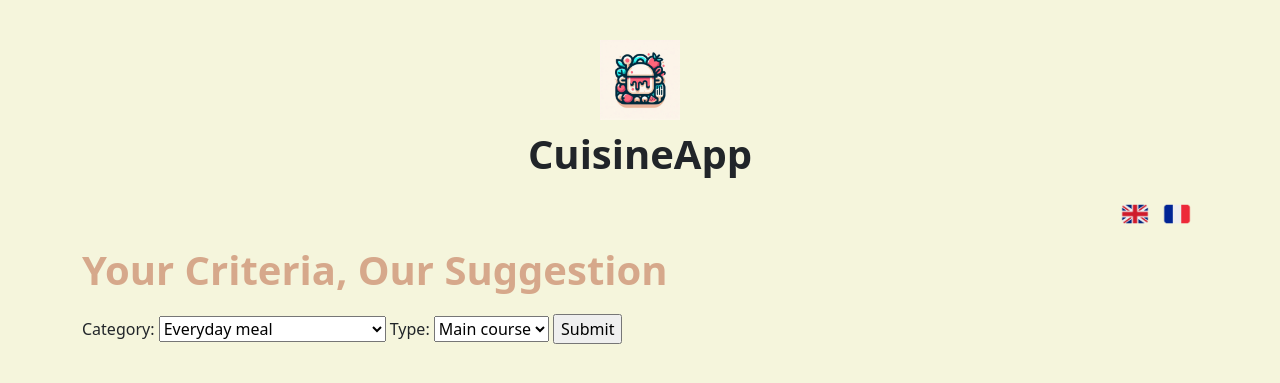
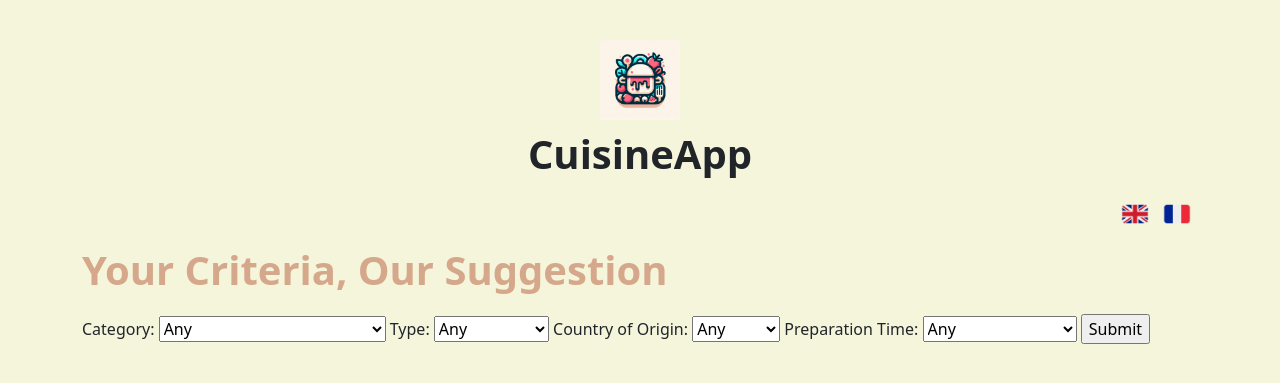
Before and after one commit to Brainscienstorm/flaskapplirecette, a Flask app: page /guided in a window 1280 px wide. Shown: the top 383 px of the page. Run offline with Flask 3, Linux system fonts and the light colour scheme; data comes from the database, SQL or seed files in the repository; both versions use the stored data as it was after the commit.

Commit message:
Updated ingredient search functionality and added country of origin

```diff
--- a/app.py
+++ b/app.py
@@ -41,13 +41,13 @@ def set_language(lang):
     return redirect(url_for('index'))
 
 
-# Surprise Me functionality
 @app.route('/surprise')
 def surprise_me():
     conn = get_db_connection()
     recipe = conn.execute('''
         SELECT r.*, GROUP_CONCAT(DISTINCT t.nom_type_{0}) as types,
-        GROUP_CONCAT(DISTINCT c.nom_categorie_{0}) as categories
+        GROUP_CONCAT(DISTINCT c.nom_categorie_{0}) as categories,
+        r.pays_origine_{0} as country_of_origin
         FROM Recettes r
         LEFT JOIN RecetteTypes rt ON r.id = rt.recette_id
         LEFT JOIN Types t ON rt.type_id = t.id
@@ -57,16 +57,15 @@ def surprise_me():
         ORDER BY RANDOM()
         LIMIT 1
     '''.format(session['lang'])).fetchone()
+
     if recipe is None:
-        # Handle the case where no recipes are in the database
-        # e.g., redirect or show a message
-        return render_template("no_recipes.html")  # or something appropriate
-
+        return render_template("no_recipes.html")  # Handle the case if no recipe is found
 
     ingredients = conn.execute('''
-        SELECT i.nom_ingredient_{0} as ingredient
+        SELECT i.nom_ingredient_{0} as ingredient, iq.quantity_{0} as quantity
         FROM Ingredients i
         JOIN RecetteIngredients ri ON i.id = ri.ingredient_id
+        LEFT JOIN IngredientQuantities iq ON i.id = iq.ingredient_id AND ri.recette_id = iq.recette_id
         WHERE ri.recette_id = ?
     '''.format(session['lang']), (recipe['id'],)).fetchall()
 
@@ -80,80 +79,106 @@ def surprise_me():
     conn.close()
     return render_template('surprise.html', recipe=recipe, ingredients=ingredients, instructions=instructions)
 
-# Guided Choice functionality (updated for next/previous navigation)
+
+
 @app.route('/guided', methods=['GET', 'POST'])
 def guided_choice():
     conn = get_db_connection()
 
-    # Get available categories and types
-    categories = conn.execute('''
-        SELECT DISTINCT nom_categorie_{0} as category
-        FROM Categories
-    '''.format(session['lang'])).fetchall()
+    # Fetch available categories, types, countries, and preparation times
+    categories = conn.execute('''SELECT DISTINCT nom_categorie_{0} as category FROM Categories'''.format(session['lang'])).fetchall()
+    types = conn.execute('''SELECT DISTINCT nom_type_{0} as type FROM Types'''.format(session['lang'])).fetchall()
+    countries = conn.execute('''SELECT DISTINCT pays_origine_{0} as country FROM Recettes'''.format(session['lang'])).fetchall()
 
-    types = conn.execute('''
-        SELECT DISTINCT nom_type_{0} as type
-        FROM Types
+    # Fetch distinct preparation times and categorize into less than and more than 1 hour
+    prep_times = conn.execute('''
+        SELECT DISTINCT
+            CASE
+                WHEN temps_preparation_{0} LIKE "%h%" OR temps_preparation_{0} LIKE "%hour%" THEN "more_than_1h"
+                ELSE "less_than_1h"
+            END as prep_time_category
+        FROM Recettes
     '''.format(session['lang'])).fetchall()
 
     if request.method == 'POST':
+        # Get the selected filters from the form
         category = request.form['category']
         dish_type = request.form['type']
+        country = request.form['country']
+        prep_time = request.form['prep_time']
 
-        # Query for matching recipes, now retrieving up to 10 recipes
-        recipes_raw = conn.execute('''
-            SELECT r.*, GROUP_CONCAT(DISTINCT t.nom_type_{0}) as types,
-                   GROUP_CONCAT(DISTINCT c.nom_categorie_{0}) as categories
-            FROM Recettes r
-            JOIN RecetteCategories rc ON r.id = rc.recette_id
-            JOIN Categories c ON rc.categorie_id = c.id
-            JOIN RecetteTypes rt ON r.id = rt.recette_id
-            JOIN Types t ON rt.type_id = t.id
-            WHERE c.nom_categorie_{0} = ? AND t.nom_type_{0} = ?
-            GROUP BY r.id
-            ORDER BY RANDOM()
-            LIMIT 10
-        '''.format(session['lang']), (category, dish_type)).fetchall()
+        # Construct the SQL query based on the selected filters
+        query = '''SELECT r.*, GROUP_CONCAT(DISTINCT t.nom_type_{0}) as types,
+                          GROUP_CONCAT(DISTINCT c.nom_categorie_{0}) as categories,
+                          r.pays_origine_{0} as country_of_origin
+                   FROM Recettes r
+                   JOIN RecetteCategories rc ON r.id = rc.recette_id
+                   JOIN Categories c ON rc.categorie_id = c.id
+                   JOIN RecetteTypes rt ON r.id = rt.recette_id
+                   JOIN Types t ON rt.type_id = t.id
+                   WHERE 1=1'''.format(session['lang'])
 
-        # Convert the results to a list of dictionaries for session storage
+        # Apply filters if they are not set to "any"
+        filters = []
+        if category != 'any':
+            query += " AND c.nom_categorie_{0} = ?".format(session['lang'])
+            filters.append(category)
+        if dish_type != 'any':
+            query += " AND t.nom_type_{0} = ?".format(session['lang'])
+            filters.append(dish_type)
+        if country != 'any':
+            query += " AND r.pays_origine_{0} = ?".format(session['lang'])
+            filters.append(country)
+        if prep_time != 'any':
+            query += " AND CASE WHEN temps_preparation_{0} LIKE '%h%' OR temps_preparation_{0} LIKE '%hour%' THEN 'more_than_1h' ELSE 'less_than_1h' END = ?".format(session['lang'])
+            filters.append(prep_time)
+
+        query += " GROUP BY r.id ORDER BY RANDOM() LIMIT 10"
+
+        recipes_raw = conn.execute(query, tuple(filters)).fetchall()
+
+        # Convert the query results to a list of dictionaries for session storage
         recipes = [dict(recipe) for recipe in recipes_raw]
 
         if recipes:
-            # Store results and initial index in the session
+            # Store the filtered results and initial index in the session
             session['guided_choice_results'] = recipes
             session['guided_choice_index'] = 0
             session['selected_category'] = category
             session['selected_type'] = dish_type
+            session['selected_country'] = country
+            session['selected_prep_time'] = prep_time
             conn.close()
             return redirect(url_for('guided_choice'))
         else:
             conn.close()
-            # Render a message if no recipe was found for the given criteria.
-            return render_template('guided.html', categories=categories, types=types,
-                                   selected_category=category, selected_type=dish_type,
-                                   no_recipe=True)
+            return render_template('guided.html', categories=categories, types=types, countries=countries,
+                                   prep_times=prep_times, no_recipe=True)
+
     else:
-        # GET request: check if we have guided choice results stored in session
+        # Handle the GET request, where the results are already stored in session
         if 'guided_choice_results' in session:
             recipes = session['guided_choice_results']
             index = session.get('guided_choice_index', 0)
             action = request.args.get('action')
+
             if action == 'next' and index < len(recipes) - 1:
                 index += 1
             elif action == 'prev' and index > 0:
                 index -= 1
             session['guided_choice_index'] = index
+
             current_recipe = recipes[index]
 
-            # Fetch ingredients for the current recipe
+            # Fetch ingredients and instructions for the current recipe
             ingredients = conn.execute('''
-                SELECT i.nom_ingredient_{0} as ingredient
+                SELECT i.nom_ingredient_{0} as ingredient, iq.quantity_{0} as quantity
                 FROM Ingredients i
                 JOIN RecetteIngredients ri ON i.id = ri.ingredient_id
+                LEFT JOIN IngredientQuantities iq ON i.id = iq.ingredient_id AND ri.recette_id = iq.recette_id
                 WHERE ri.recette_id = ?
             '''.format(session['lang']), (current_recipe['id'],)).fetchall()
 
-            # Fetch instructions for the current recipe
             instructions = conn.execute('''
                 SELECT step_number, instruction_{0} as instruction
                 FROM Instructions
@@ -162,15 +187,14 @@ def guided_choice():
             '''.format(session['lang']), (current_recipe['id'],)).fetchall()
 
             conn.close()
-            return render_template('guided.html', categories=categories, types=types,
-                                   selected_category=session.get('selected_category'),
-                                   selected_type=session.get('selected_type'),
-                                   recipe=current_recipe, ingredients=ingredients,
-                                   instructions=instructions,
-                                   current_index=index, total=len(recipes))
+            return render_template('guided.html', categories=categories, types=types, countries=countries,
+                                   prep_times=prep_times, recipe=current_recipe, ingredients=ingredients,
+                                   instructions=instructions, current_index=index, total=len(recipes))
         else:
             conn.close()
-            return render_template('guided.html', categories=categories, types=types)
+            return render_template('guided.html', categories=categories, types=types, countries=countries,
+                                   prep_times=prep_times)
+
 
 
 
@@ -262,7 +286,8 @@ def ingredient_search():
             current_recipe = recipes[index]
             top_recipe = conn.execute('''
                 SELECT r.*, GROUP_CONCAT(DISTINCT t.nom_type_{0}) as types,
-                       GROUP_CONCAT(DISTINCT c.nom_categorie_{0}) as categories
+                    GROUP_CONCAT(DISTINCT c.nom_categorie_{0}) as categories,
+                    r.pays_origine_{0} as country_of_origin
                 FROM Recettes r
                 LEFT JOIN RecetteTypes rt ON r.id = rt.recette_id
                 LEFT JOIN Types t ON rt.type_id = t.id
@@ -272,12 +297,15 @@ def ingredient_search():
                 GROUP BY r.id
             '''.format(session['lang']), (current_recipe['id'],)).fetchone()
 
+
             details_ingredients = conn.execute('''
-                SELECT i.nom_ingredient_{0} as ingredient
+                SELECT i.nom_ingredient_{0} as ingredient, iq.quantity_{0} as quantity
                 FROM Ingredients i
                 JOIN RecetteIngredients ri ON i.id = ri.ingredient_id
+                LEFT JOIN IngredientQuantities iq ON i.id = iq.ingredient_id AND ri.recette_id = iq.recette_id
                 WHERE ri.recette_id = ?
             '''.format(session['lang']), (current_recipe['id'],)).fetchall()
+
 
             instructions = conn.execute('''
                 SELECT step_number, instruction_{0} as instruction
--- a/templates/guided.html
+++ b/templates/guided.html
@@ -10,27 +10,52 @@
 
     <!-- Always display the selection form -->
     <form method="POST">
-        <label for="category">
-            {{ "Category" if session['lang'] == 'en' else "Catégorie" }}:
+        <!-- Category -->
+        <label for="category">{{ "Category" if session['lang'] == 'en' else "Catégorie" }}:
             <select name="category" id="category">
+                <option value="any">{{ "Any" if session['lang'] == 'en' else "Tout" }}</option>
                 {% for cat in categories %}
-                    <option value="{{ cat.category }}"
-                        {% if selected_category is defined and selected_category == cat.category %}selected{% endif %}>
+                    <option value="{{ cat.category }}" {% if selected_category == cat.category %}selected{% endif %}>
                         {{ cat.category }}
                     </option>
                 {% endfor %}
             </select>
         </label>
 
-        <label for="type">
-            {{ "Type" if session['lang'] == 'en' else "Type" }}:
+        <!-- Type -->
+        <label for="type">{{ "Type" if session['lang'] == 'en' else "Type" }}:
             <select name="type" id="type">
+                <option value="any">{{ "Any" if session['lang'] == 'en' else "Tout" }}</option>
                 {% for t in types %}
-                    <option value="{{ t.type }}"
-                        {% if selected_type is defined and selected_type == t.type %}selected{% endif %}>
+                    <option value="{{ t.type }}" {% if selected_type == t.type %}selected{% endif %}>
                         {{ t.type }}
                     </option>
                 {% endfor %}
+            </select>
+        </label>
+
+        <!-- Country of Origin -->
+        <label for="country">{{ "Country of Origin" if session['lang'] == 'en' else "Pays d'origine" }}:
+            <select name="country" id="country">
+                <option value="any">{{ "Any" if session['lang'] == 'en' else "Tout" }}</option>
+                {% for c in countries %}
+                    <option value="{{ c.country }}" {% if selected_country == c.country %}selected{% endif %}>
+                        {{ c.country }}
+                    </option>
+                {% endfor %}
+            </select>
+        </label>
+
+        <!-- Preparation Time -->
+        <label for="prep_time">{{ "Preparation Time" if session['lang'] == 'en' else "Temps de préparation" }}:
+            <select name="prep_time" id="prep_time">
+                <option value="any">{{ "Any" if session['lang'] == 'en' else "Tout" }}</option>
+                <option value="less_than_1h" {% if selected_prep_time == 'less_than_1h' %}selected{% endif %}>
+                    {{ "Less than 1 hour" if session['lang'] == 'en' else "Moins de 1 heure" }}
+                </option>
+                <option value="more_than_1h" {% if selected_prep_time == 'more_than_1h' %}selected{% endif %}>
+                    {{ "More than 1 hour" if session['lang'] == 'en' else "Plus de 1 heure" }}
+                </option>
             </select>
         </label>
 
@@ -43,13 +68,14 @@
         <h2 class="dish-title">{{ recipe['plat_' + session['lang']] }}</h2>
         <p>
             <strong>{{ "Type" if session['lang'] == 'en' else "Type" }}:</strong> {{ recipe.types }}<br>
-            <strong>{{ "Category" if session['lang'] == 'en' else "Catégorie" }}:</strong> {{ recipe.categories }}
+            <strong>{{ "Category" if session['lang'] == 'en' else "Catégorie" }}:</strong> {{ recipe.categories }}<br>
+            <strong>{{ "Country of Origin" if session['lang'] == 'en' else "Pays d'origine" }}:</strong> {{ recipe.country_of_origin }}
         </p>
 
         <h3>{{ "Ingredients" if session['lang'] == 'en' else "Ingrédients" }}</h3>
         <ul>
             {% for ing in ingredients %}
-                <li>{{ ing.ingredient }}</li>
+                <li>{{ ing.ingredient }} - {{ ing.quantity }}</li>
             {% endfor %}
         </ul>
 
```
Also changed, not shown: templates/ingredient_search.html (+14 -15 lines), templates/surprise.html (+5 -5 lines), recettes.db, 4 other files.
